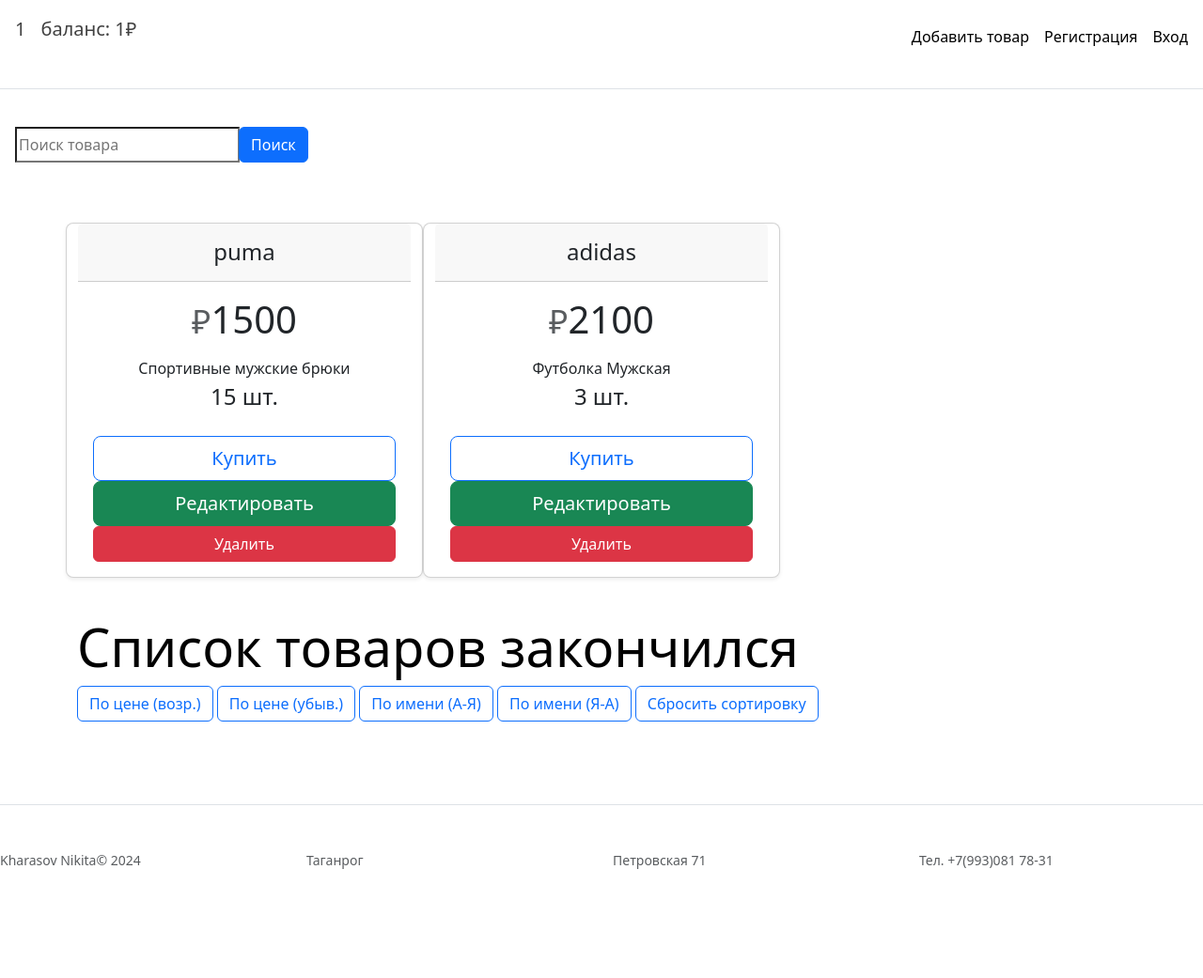
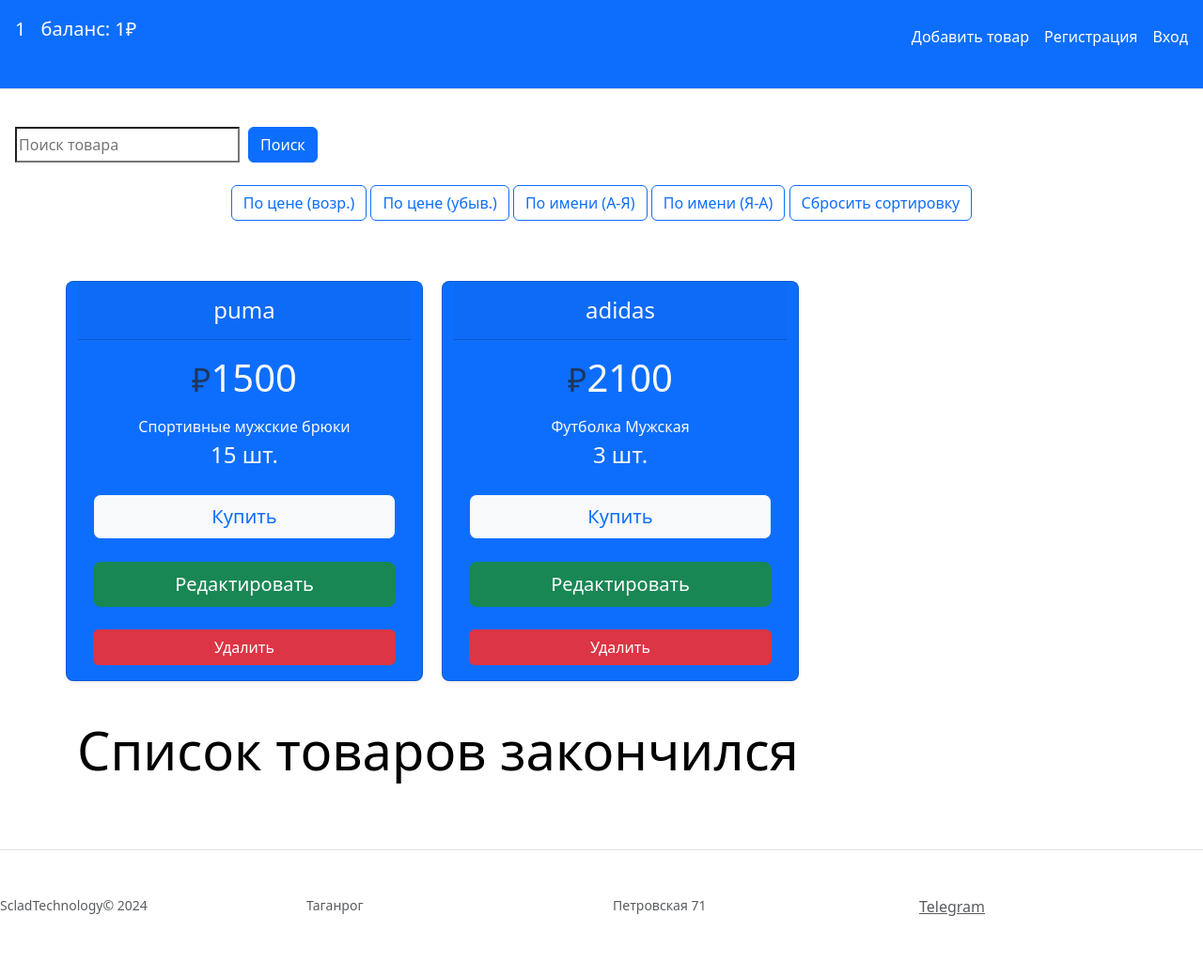
Before and after one commit to FR33Zz3/WebSportShop, a Flask app: page /index in a window 1280 px wide. Shown: the whole page at 94% size. Before the commit the page ends 925 px from the top, so only its background shows below. Run offline with Flask 3, Linux system fonts and the light colour scheme; a user stored in the database is signed in; some libraries are stand-ins or nearby versions.

Commit message:
изменен дизайн; исправлены ошибки

```diff
--- a/main.py
+++ b/main.py
@@ -1,13 +1,9 @@
 import sqlalchemy.orm
-
-from flask_wtf import RecaptchaField
-from wtforms import Form
 
 import sqlite3
 from flask import Flask, render_template, request, redirect, flash, url_for, session, jsonify
 from flask_login import LoginManager, login_user, UserMixin, login_required, logout_user, login_manager
 from flask_sqlalchemy import SQLAlchemy
-import verify
 
 from werkzeug.security import check_password_hash, generate_password_hash
 
@@ -179,6 +175,7 @@
         item.title = request.form['title']
         item.price = request.form['price']
         item.text = request.form['text']
+        item.amount = request.form['amount']
 
         try:
             db.session.commit()
--- a/templates/base.html
+++ b/templates/base.html
@@ -8,10 +8,10 @@
 <body>
 
 {% block body %} {% endblock %}
-<footer class="pt-4 my-md-5 pt-md-5 border-top">
+<footer class="pt-4 my-md-5 pt-md-5 border-top bg-green">
     <div class="row">
       <div class="col-12 col-md">
-        <small class="d-block mb-3 text-body-secondary">Kharasov Nikita© 2024</small>
+        <small class="d-block mb-3 text-body-secondary">ScladTechnology© 2024</small>
       </div>
       <div class="col-6 col-md">
         <small class="d-block mb-3 text-body-secondary">Таганрог</small>
@@ -34,7 +34,7 @@
         </ul>
       </div>
       <div class="col-6 col-md">
-        <small class="d-block mb-3 text-body-secondary">Тел. +7(993)081 78-31</small>
+        <a class="d-block mb-3 text-body-secondary" href="https://t.me/FR33Zz3">Telegram</a>
         <ul class="list-unstyled text-small">
           <li class="mb-1"><a class="link-secondary text-decoration-none" href="#"></a></li>
           <li class="mb-1"><a class="link-secondary text-decoration-none" href="#"></a></li>
--- a/templates/index.html
+++ b/templates/index.html
@@ -23,31 +23,40 @@
       </symbol>
     </svg>
 <header>
-    <div class="d-flex flex-column flex-md-row align-items-center pb-3 mb-4 border-bottom">
+    <div class="d-flex flex-column flex-md-row align-items-center pb-3 mb-4 border-bottom bg-primary">
       <a href="/" class="d-flex align-items-center link-body-emphasis text-decoration-none">
-          <p class=" p-3 fs-5 d-flex align-items-center text-decoration-none padding-left">{{fio}}</p>
-          <p class="fs-5"> баланс: {{ balance }}₽</p>
+          <p class=" p-3 fs-5 d-flex align-items-center text-decoration-none padding-left text-white">{{fio}}</p>
+          <p class="fs-5 text-white"> баланс: {{ balance }}₽</p>
       </a>
         <script src="https://ajax.googleapis.com/ajax/libs/jquery/3.5.1/jquery.min.js"></script>
-<script>
 
-    </script>
       <nav class="d-inline-flex mt-2 mt-md-0 ms-md-auto">
-        <a class="me-3 py-2 link-body-emphasis text-decoration-none" href="/create">Добавить товар</a>
-        <a class="me-3 py-2 link-body-emphasis text-decoration-none" href="/">Регистрация</a>
-        <a class="me-3 py-2 link-body-emphasis text-decoration-none" href="/">Вход</a>
+        <a class="me-3 py-2 link-body-emphasis text-decoration-none text-white"  href="/create">Добавить товар</a>
+        <a class="me-3 py-2 link-body-emphasis text-decoration-none text-white" href="/">Регистрация</a>
+        <a class="me-3 py-2 link-body-emphasis text-decoration-none text-white" href="/">Вход</a>
       </nav>
     </div>
     <div class="pricing-header p-3 pb-md-4 mx-auto text-center">
+
         <form action="/search" method="POST" class="mb-4 text-center">
             <div class="input-group">
                 <input type="text" placeholder="Поиск товара" name="query">
                 <div class="input-group-append">
-                    <button class="btn btn-primary" type="submit">Поиск</button>
+                    <button class="btn btn-primary" style="margin-left: 10px;" type="submit">Поиск</button>
                 </div>
             </div>
         </form>
+              <div class="btn-group mb-4">
+            <form action="/sort" method="POST">
+                <button class="btn btn-outline-primary" name="sort_by" value="price_asc">По цене (возр.)</button>
+                <button class="btn btn-outline-primary" name="sort_by" value="price_desc">По цене (убыв.)</button>
+                <button class="btn btn-outline-primary" name="sort_by" value="name_asc">По имени (А-Я)</button>
+                <button class="btn btn-outline-primary" name="sort_by" value="name_desc">По имени (Я-А)</button>
+                <button class="btn btn-outline-primary" name="sort_by" value="default">Сбросить сортировку</button>
+            </form>
+        </div>
     </div>
+
   </header>
 <svg xmlns="http://www.w3.org/2000/svg" class="d-none">
   <symbol id="check" viewBox="0 0 16 16">
@@ -59,33 +68,25 @@
 
   {% for el in data %}
 
-  <div class="card mb-4 rounded-3 shadow-sm">
+  <div class="card mb-4 rounded-3 shadow-sm bg-primary text-light" style="margin-right: 20px;">
           <div class="card-header py-3">
             <h4 class="my-0 fw-normal">{{ el.title }}</h4>
           </div>
           <div class="card-body">
-            <h1 class="card-title pricing-card-title"><small class="text-body-secondary fw-light">₽</small>{{ el.price }}</h1>
+            <h1 class="card-title pricing-card-title"><small class="text-body-secondary text-light">₽</small>{{ el.price }}</h1>
             <ul class="list-unstyled mt-3 mb-4">
               <li>{{ el.text }}</li>
                 <p class="fs-4">{{ el.amount }} шт.</p>
             </ul>
-            <a href="/buy/{{ el.id }}" class="w-100 btn btn-lg btn-outline-primary">Купить</a>
-            <br><a href="/{{ el.id }}/update" class="w-100 btn btn-lg btn-success">Редактировать</a>
+            <a href="/buy/{{ el.id }}" class="w-100 btn btn-lg btn-outline-primary bg-light">Купить</a><br>
+            <br><a href="/{{ el.id }}/update" class="w-100 btn btn-lg btn-success">Редактировать</a><br>
             <br><a href="/{{ el.id }}/delete" class="w-100 btn btn-danger">Удалить</a>
           </div>
         </div>
   {% endfor %}
 </div>
 <h1 class="display-4 fw-normal text-body-emphasis">Список товаров закончился</h1>
-      <div class="btn-group mb-4">
-            <form action="/sort" method="POST">
-                <button class="btn btn-outline-primary" name="sort_by" value="price_asc">По цене (возр.)</button>
-                <button class="btn btn-outline-primary" name="sort_by" value="price_desc">По цене (убыв.)</button>
-                <button class="btn btn-outline-primary" name="sort_by" value="name_asc">По имени (А-Я)</button>
-                <button class="btn btn-outline-primary" name="sort_by" value="name_desc">По имени (Я-А)</button>
-                <button class="btn btn-outline-primary" name="sort_by" value="default">Сбросить сортировку</button>
-            </form>
-        </div>
+
 </div>
 <script src="/docs/5.3/dist/js/bootstrap.bundle.min.js" integrity="sha384-YvpcrYf0tY3lHB60NNkmXc5s9fDVZLESaAA55NDzOxhy9GkcIdslK1eN7N6jIeHz" crossorigin="anonymous"></script>
 </body>
--- a/templates/update.html
+++ b/templates/update.html
@@ -43,8 +43,8 @@
         <form method="POST">
             <input type="text" class="form-control" name="title" id="title" value="{{ item.title }}" placeholder="Измените название"><br>
             <input type="number" class="form-control" name="price" id="price" value="{{ item.price }}" placeholder="Измените цену"><br>
-            <textarea name="text" id="text" class="form-control" placeholder="Введите описание товара">{{ item.text }}</textarea>
-            <textarea name="text" id="amount" class="form-control" placeholder="Введите количество товара на складе">{{ amount }}</textarea>
+            <textarea name="text" id="text" class="form-control" placeholder="Измените описание товара">{{ item.text }}</textarea>
+            <input name="amount" id="amount" class="form-control" placeholder="{{ item.amount }}">
             <button class="btn btn-success" type="submit">Изменить товар</button>
         </form>
     </div>
```
Also changed, not shown: instance/store.db.
